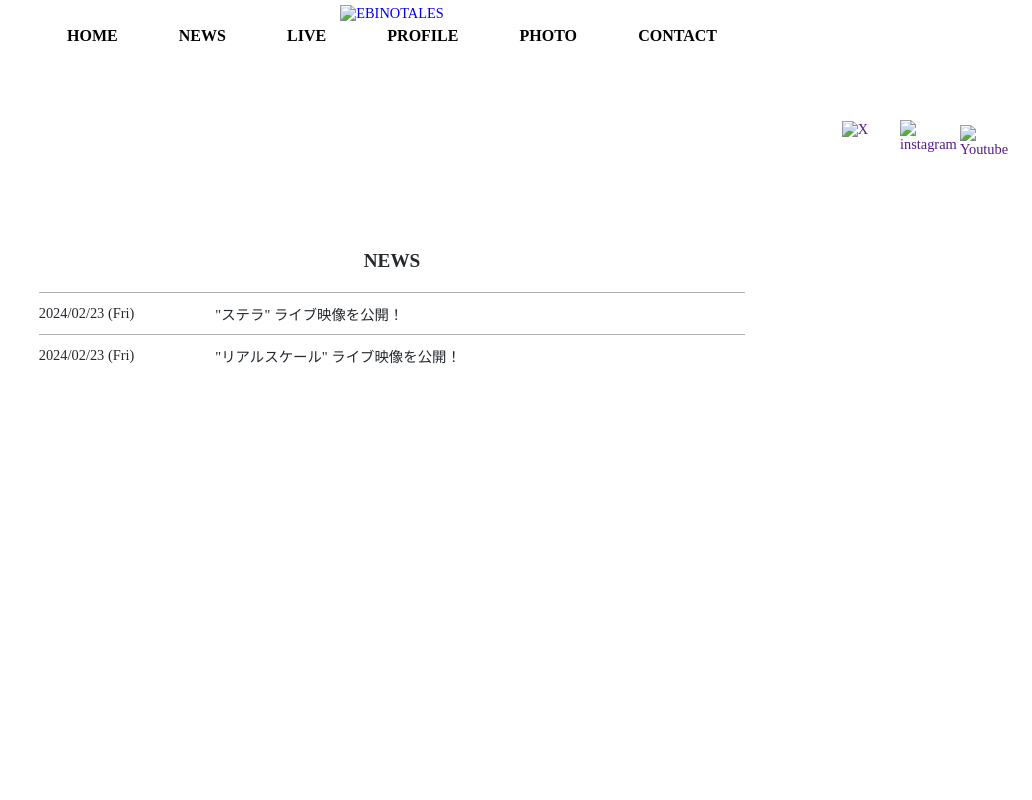
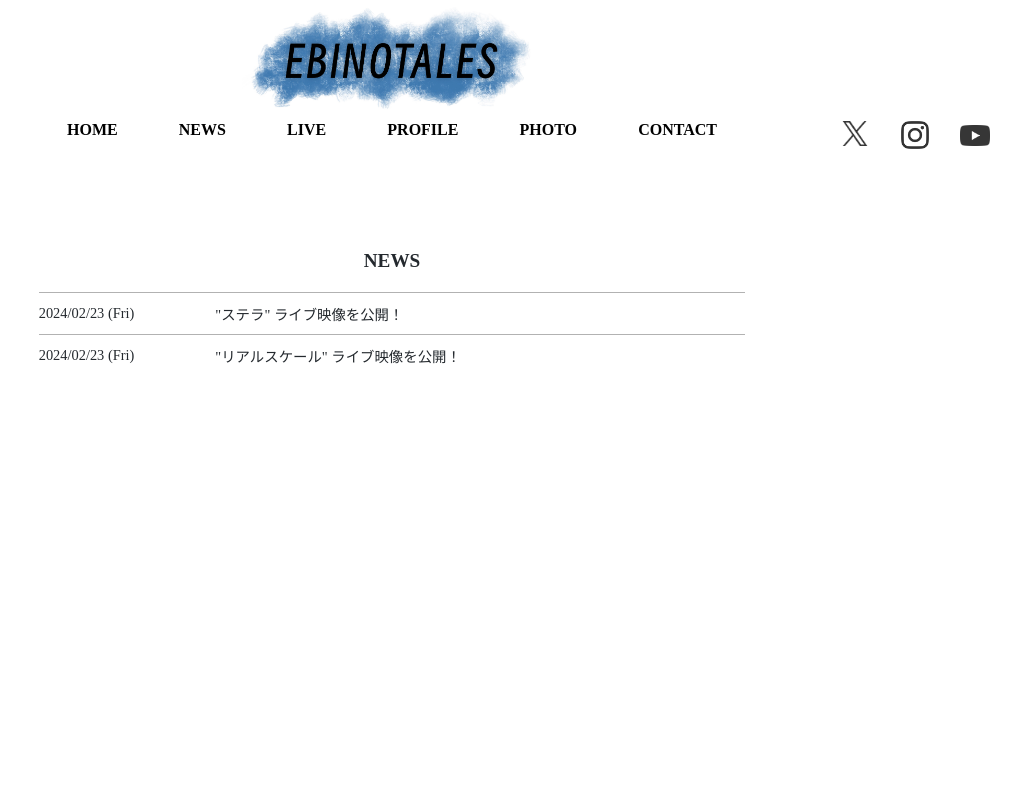
Before and after one commit to ebinotales/ebinotales.github.io, a plain HTML site: page news.html in a window 1280 px wide. Shown: the top 800 px of the page, without its empty margins (248-1280 px from the left). Drawn offline with nearby package versions, Linux system fonts and the light colour scheme; some packages are replaced by stand-ins of ours; files that its build step writes are made by us from their sources.

Commit message:
Update news.html

```diff
--- a/news.html
+++ b/news.html
@@ -18,12 +18,12 @@
     <header id="header" class="header">
 
         <div class="header-content">
-            <a class="logo" href="index.html"><img src="img/logo.jpg" alt="EBINOTALES"></a>
+            <a class="logo" href="index.html"><img src="logo.jpg" alt="EBINOTALES"></a>
             <nav class="icon">
                 <ul>
-                   <li><a class="x" href=""><img src="img/ico-X.png" alt="X"></a></li>
-                   <li><a class="instagram" href=""><img src="img/ico_instagram.png" alt="instagram"></a></li>
-                   <li><a class="youtube" href=""><img src="img/ico-youtube.png" alt="Youtube"></a></li>
+                   <li><a class="x" href=""><img src="ico-X.png" alt="X"></a></li>
+                   <li><a class="instagram" href=""><img src="ico_instagram.png" alt="instagram"></a></li>
+                   <li><a class="youtube" href=""><img src="ico-youtube.png" alt="Youtube"></a></li>
               </ul>
             </nav>
         </div>
@@ -97,7 +97,7 @@
                 </nav>
 
                 <a class="footer-logo" href="index.html" alt="EBINOTALES">
-                    <img src="img/footer-logo.png" alt="">
+                    <img src="footer-logo.png" alt="">
                 </a>
 
                 <p style="color:white; font-size:0.7rem">
```
